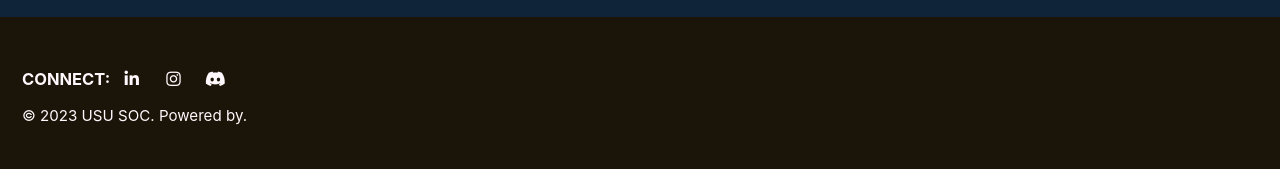
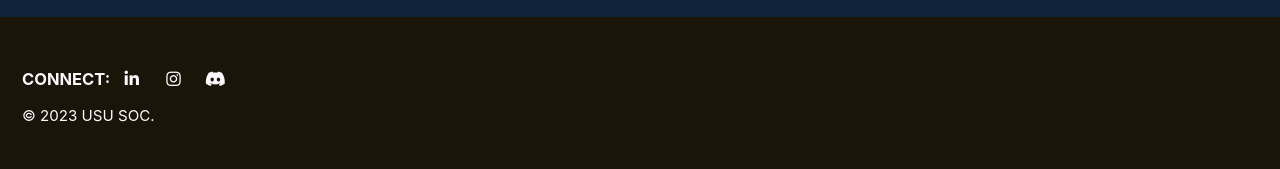
Before and after one commit to USUSOC/ususoc.github.io, a Jekyll site: the page built from _posts/2023-8-27-Welcome_to_SOC.md, in a window 1280 px wide. Shown: the part 1461-1630 px from the top of the page. Built offline with Jekyll 4.4.1, drawn with Linux system fonts in a browser that asks for light colours; cached includes are drawn as plain includes.

Commit message:
Removed powered by

```diff
--- a/_includes/footer.html
+++ b/_includes/footer.html
@@ -18,4 +18,4 @@
   </ul>
 </div>
 
-<div class="page__footer-copyright">&copy; {{ site.time | date: '%Y' }} {{ site.name | default: site.title }}. {{ site.data.ui-text[site.locale].powered_by | default: "" }}.</div>
+<div class="page__footer-copyright">&copy; {{ site.time | date: '%Y' }} {{ site.name | default: site.title }}.</div>
```
